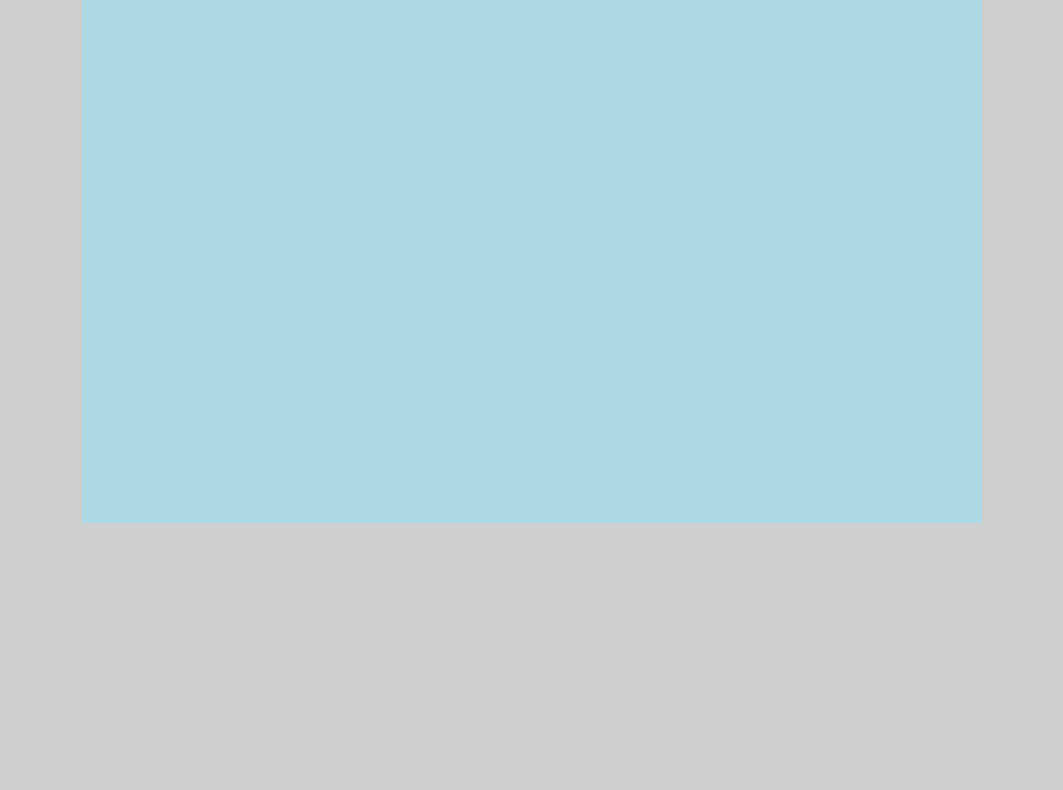
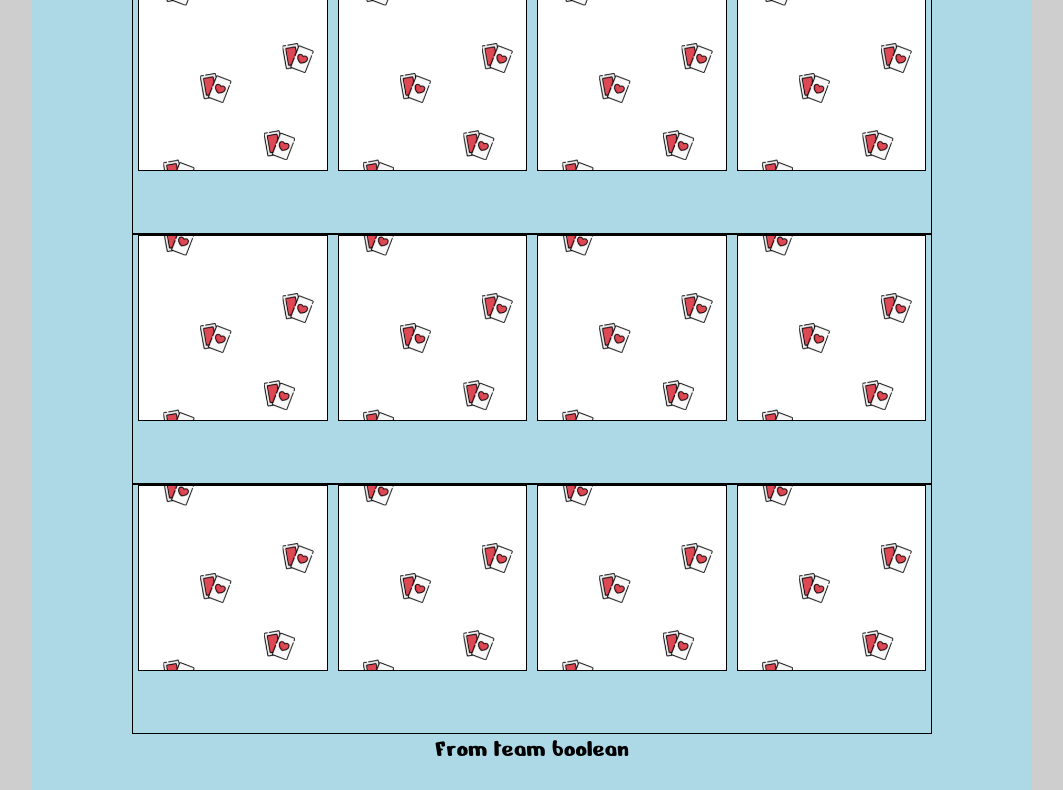
Before and after one commit to Forklein/html-css-memory, a plain HTML site: page index.html in a window 1280 px wide. Shown: the part 127-917 px from the top of the page, without its empty margins (108-1171 px from the left). Before the commit the page ends 800 px from the top, so only its background shows below. Drawn offline with Linux system fonts and the light colour scheme.

Commit message:
Set row and col for layout and add image pattern

```diff
--- a/index.html
+++ b/index.html
@@ -15,8 +15,29 @@
         <header>
             <h1>Memory Game</h1>
         </header>
-        <main></main>
-        <footer></footer>
+        <main>
+            <div class="row clearfix">
+                <div class="col"></div>
+                <div class="col"></div>
+                <div class="col"></div>
+                <div class="col"></div>
+            </div>
+            <div class="row clearfix">
+                <div class="col"></div>
+                <div class="col" id="visible-card"></div>
+                <div class="col"></div>
+                <div class="col"></div>
+            </div>
+            <div class="row clearfix">
+                <div class="col"></div>
+                <div class="col"></div>
+                <div class="col"></div>
+                <div class="col"></div>
+            </div>
+        </main>
+        <footer>
+            From team boolean
+        </footer>
     </div>
 
 </body>
--- a/style/style.css
+++ b/style/style.css
@@ -1,3 +1,4 @@
+/* Reset */
 *{
     box-sizing: border-box;
     margin: 0;
@@ -9,9 +10,16 @@ body{
     background-color: #cecece;
 }
 
+.clearfix::after{
+    content: '';
+    display: table;
+    clear: both;
+}
+
+/* Container and main */
 .container{
-    max-width: 900px;
-    height: 600px;
+    max-width: 1000px;
+    height: 900px;
     margin: 50px auto;
     background-color: #add8e6;
 }
@@ -22,3 +30,27 @@ header > h1{
     text-transform: uppercase;
     font-size: 50px;
 }
+/* Card */
+.row{
+    width: 80%;
+    height: 250px;
+    margin: 0 auto;
+    border: 1px solid black;
+}
+
+.col{
+    width: calc(25% - 10px);
+    height: 75%;
+    border: 1px solid black;
+    float: left;
+    background-image: url('../img/pattern.png');
+    background-size: cover;
+    background-repeat: no-repeat;
+    background-position: center;
+    margin: 0 5px;
+}
+
+footer{
+    text-align: center;
+    font-size: 25px;
+}
```
